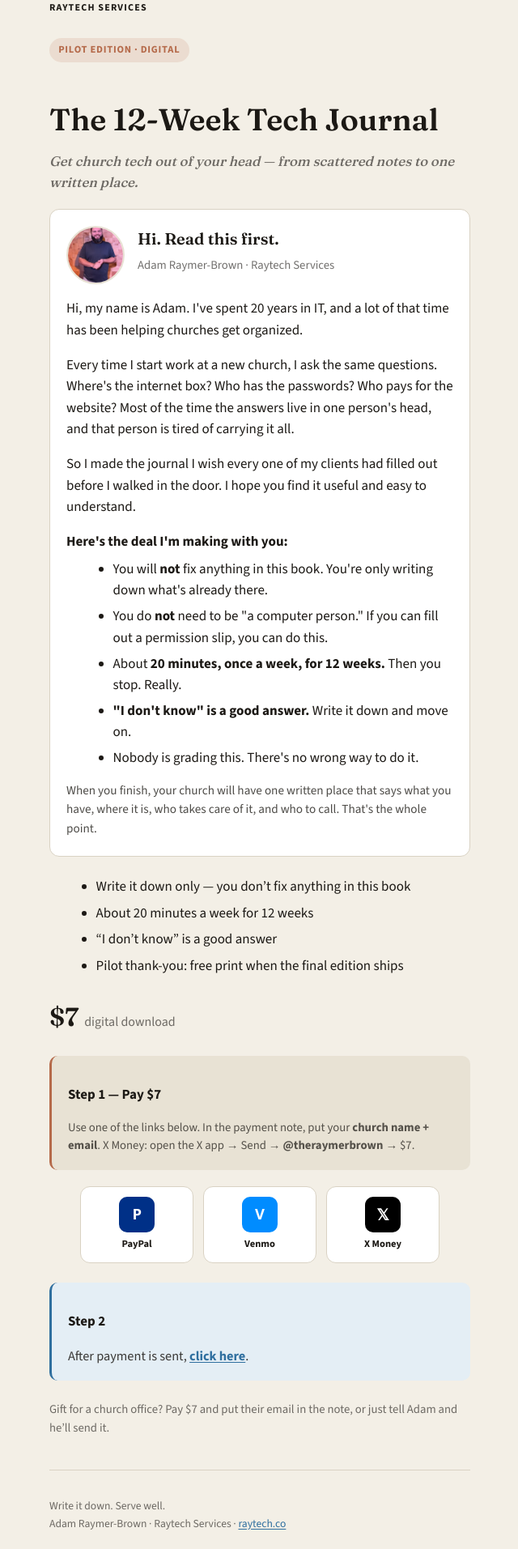
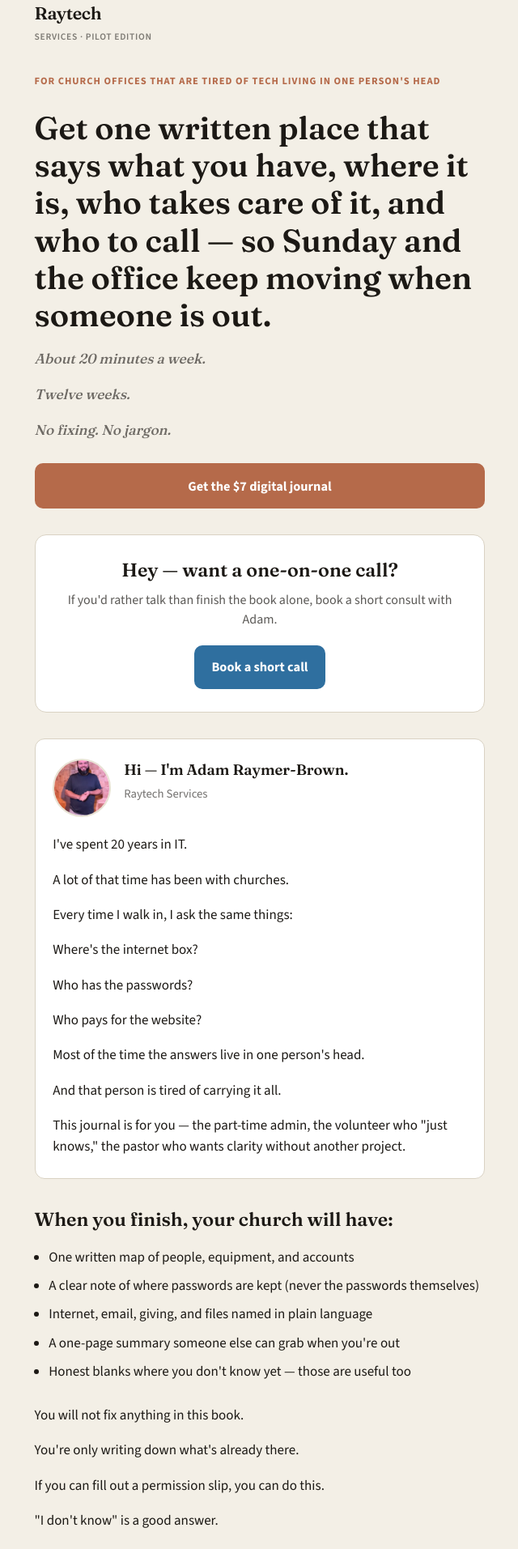
Before and after one commit to RaytechServices/raytech-web, a Next.js app: page /church in a window 1280 px wide. Shown: the part 40-1953 px from the top of the page at 81% size, without its empty margins (319-959 px from the left). Built offline with nearby package versions, Linux system fonts and the light colour scheme.

Commit message:
Taylor-style /church sales page + /church/book placeholder

```diff
--- a/src/app/church/page.tsx
+++ b/src/app/church/page.tsx
@@ -4,9 +4,73 @@ import Link from "next/link";
 export const metadata: Metadata = {
   title: "The 12-Week Tech Journal — $7 Pilot | Raytech Services",
   description:
-    "Get church tech out of your head — from scattered notes to one written place. $7 digital pilot.",
+    "One written place for church tech — what you have, where it is, who takes care of it, who to call. $7 digital pilot.",
 };
 
+/** Placeholder until Calendly / HubSpot / Bookings URL is live */
+const BOOKING_URL = "/church/book";
+
+const payLinkStyle = {
+  flex: "1 1 0",
+  minWidth: 96,
+  maxWidth: 140,
+  display: "flex",
+  flexDirection: "column" as const,
+  alignItems: "center",
+  justifyContent: "center",
+  gap: "0.35rem",
+  textDecoration: "none",
+  padding: "0.75rem 0.5rem",
+  borderRadius: 12,
+  background: "#fff",
+  border: "1px solid #d9d2c3",
+  color: "#1c1915",
+};
+
+function ConsultSlab() {
+  return (
+    <div
+      style={{
+        background: "#fff",
+        border: "1px solid #d9d2c3",
+        borderRadius: 14,
+        padding: "1.75rem 1.4rem",
+        margin: "2rem 0",
+        textAlign: "center",
+      }}
+    >
+      <p
+        style={{
+          fontFamily: "Fraunces, Georgia, serif",
+          fontSize: "1.45rem",
+          fontWeight: 700,
+          margin: "0 0 0.65rem",
+          lineHeight: 1.25,
+        }}
+      >
+        Hey — want a one-on-one call?
+      </p>
+      <p style={{ margin: "0 0 1.15rem", color: "rgba(28,25,21,0.72)", fontSize: "1rem" }}>
+        If you&apos;d rather talk than finish the book alone, book a short consult with Adam.
+      </p>
+      <a
+        href={BOOKING_URL}
+        style={{
+          display: "inline-block",
+          textDecoration: "none",
+          background: "#2f6f9f",
+          color: "#fff",
+          fontWeight: 700,
+          padding: "0.9rem 1.35rem",
+          borderRadius: 10,
+          fontSize: "1.02rem",
+        }}
+      >
+        Book a short call
+      </a>
+    </div>
+  );
+}
 
 export default function ChurchJournalPage() {
   return (
@@ -19,67 +83,100 @@ export default function ChurchJournalPage() {
         lineHeight: 1.55,
       }}
     >
-      <div style={{ maxWidth: 560, margin: "0 auto", padding: "2.5rem 1.25rem 3.5rem" }}>
+      <div style={{ maxWidth: 600, margin: "0 auto", padding: "2.5rem 1.35rem 3.5rem" }}>
+        {/* Header: wordmark only */}
+        <header style={{ marginBottom: "2.25rem" }}>
           <div
             style={{
-            fontSize: "0.75rem",
+              fontFamily: "Fraunces, Georgia, serif",
+              fontSize: "1.35rem",
               fontWeight: 700,
-            letterSpacing: "0.1em",
-            textTransform: "uppercase",
-            marginBottom: "1.75rem",
+              letterSpacing: "-0.02em",
             }}
           >
-          Raytech Services
+            Raytech
           </div>
           <div
             style={{
-            display: "inline-block",
-            background: "rgba(181,106,74,0.14)",
-            color: "#b56a4a",
+              fontSize: "0.72rem",
+              fontWeight: 600,
+              letterSpacing: "0.06em",
+              textTransform: "uppercase",
+              color: "rgba(28,25,21,0.55)",
+              marginTop: "0.2rem",
+            }}
+          >
+            Services · Pilot Edition
+          </div>
+        </header>
+
+        <p
+          style={{
             fontSize: "0.78rem",
             fontWeight: 700,
-            letterSpacing: "0.06em",
+            letterSpacing: "0.08em",
             textTransform: "uppercase",
-            padding: "0.35rem 0.7rem",
-            borderRadius: 999,
-            marginBottom: "1.5rem",
+            color: "#b56a4a",
+            marginBottom: "1.25rem",
+            lineHeight: 1.45,
           }}
         >
-          Pilot Edition · Digital
-        </div>
+          For church offices that are tired of tech living in one person&apos;s head
+        </p>
+
         <h1
           style={{
             fontFamily: "Fraunces, Georgia, serif",
-            fontSize: "clamp(1.85rem, 5vw, 2.35rem)",
-            lineHeight: 1.15,
-            marginBottom: "0.65rem",
+            fontSize: "clamp(1.75rem, 5vw, 2.45rem)",
+            lineHeight: 1.18,
+            marginBottom: "1rem",
             fontWeight: 700,
           }}
         >
-          The 12-Week Tech Journal
+          Get one written place that says what you have, where it is, who takes care of it, and who to call —
+          so Sunday and the office keep moving when someone is out.
         </h1>
-        <p
+
+        <p style={{ fontFamily: "Fraunces, Georgia, serif", fontStyle: "italic", color: "rgba(28,25,21,0.62)", fontSize: "1.08rem", marginBottom: "0.25rem" }}>
+          About 20 minutes a week.
+        </p>
+        <p style={{ fontFamily: "Fraunces, Georgia, serif", fontStyle: "italic", color: "rgba(28,25,21,0.62)", fontSize: "1.08rem", marginBottom: "0.25rem" }}>
+          Twelve weeks.
+        </p>
+        <p style={{ fontFamily: "Fraunces, Georgia, serif", fontStyle: "italic", color: "rgba(28,25,21,0.62)", fontSize: "1.08rem", marginBottom: "0.5rem" }}>
+          No fixing. No jargon.
+        </p>
+
+        <a
+          href="#get-journal"
           style={{
-            fontFamily: "Fraunces, Georgia, serif",
-            fontStyle: "italic",
-            color: "rgba(28,25,21,0.62)",
-            fontSize: "1.05rem",
-            marginBottom: "1.25rem",
+            display: "block",
+            textAlign: "center",
+            textDecoration: "none",
+            background: "#b56a4a",
+            color: "#fff",
+            fontWeight: 700,
+            padding: "0.95rem 1.25rem",
+            borderRadius: 10,
+            fontSize: "1.02rem",
+            margin: "1.75rem 0 0.5rem",
           }}
         >
-          Get church tech out of your head — from scattered notes to one written place.
-        </p>
+          Get the $7 digital journal
+        </a>
+
+        <ConsultSlab />
 
         <section
           style={{
             background: "#fff",
             borderRadius: 12,
-            padding: "1.25rem 1.25rem 1.35rem",
-            margin: "0 0 1.5rem",
+            padding: "1.5rem 1.35rem 1.6rem",
+            margin: "0 0 2rem",
             border: "1px solid #d9d2c3",
           }}
         >
-          <div style={{ display: "flex", gap: "1rem", alignItems: "flex-start", marginBottom: "1rem" }}>
+          <div style={{ display: "flex", gap: "1rem", alignItems: "flex-start", marginBottom: "1.35rem" }}>
             {/* eslint-disable-next-line @next/next/no-img-element */}
             <img
               src="/images/adam-casual.jpg"
@@ -96,72 +193,89 @@ export default function ChurchJournalPage() {
               }}
             />
             <div>
-              <h2
-                style={{
-                  fontFamily: "Fraunces, Georgia, serif",
-                  fontSize: "1.25rem",
-                  margin: "0 0 0.35rem",
-                  fontWeight: 700,
-                }}
-              >
-                Hi. Read this first.
-              </h2>
+              <p style={{ margin: "0 0 0.25rem", fontWeight: 700, fontFamily: "Fraunces, Georgia, serif", fontSize: "1.15rem" }}>
+                Hi — I&apos;m Adam Raymer-Brown.
+              </p>
               <p style={{ margin: 0, fontSize: "0.92rem", color: "rgba(28,25,21,0.62)" }}>
-                Adam Raymer-Brown · Raytech Services
+                Raytech Services
               </p>
             </div>
           </div>
-          <p style={{ marginBottom: "0.75rem" }}>
-            Hi, my name is Adam. I&apos;ve spent 20 years in IT, and a lot of that time has been helping churches get
-            organized.
-          </p>
-          <p style={{ marginBottom: "0.75rem" }}>
-            Every time I start work at a new church, I ask the same questions. Where&apos;s the internet box? Who has
-            the passwords? Who pays for the website? Most of the time the answers live in one person&apos;s head, and
-            that person is tired of carrying it all.
-          </p>
-          <p style={{ marginBottom: "0.75rem" }}>
-            So I made the journal I wish every one of my clients had filled out before I walked in the door. I hope you
-            find it useful and easy to understand.
-          </p>
-          <p style={{ fontWeight: 700, marginBottom: "0.45rem" }}>Here&apos;s the deal I&apos;m making with you:</p>
-          <ul style={{ margin: "0 0 0.85rem 1.1rem" }}>
-            <li style={{ margin: "0.35rem 0" }}>
-              You will <strong>not</strong> fix anything in this book. You&apos;re only writing down what&apos;s already
-              there.
-            </li>
-            <li style={{ margin: "0.35rem 0" }}>
-              You do <strong>not</strong> need to be &quot;a computer person.&quot; If you can fill out a permission
-              slip, you can do this.
-            </li>
-            <li style={{ margin: "0.35rem 0" }}>
-              About <strong>20 minutes, once a week, for 12 weeks.</strong> Then you stop. Really.
-            </li>
-            <li style={{ margin: "0.35rem 0" }}>
-              <strong>&quot;I don&apos;t know&quot; is a good answer.</strong> Write it down and move on.
-            </li>
-            <li style={{ margin: "0.35rem 0" }}>Nobody is grading this. There&apos;s no wrong way to do it.</li>
-          </ul>
-          <p style={{ marginBottom: 0, fontSize: "0.95rem", color: "rgba(28,25,21,0.78)" }}>
-            When you finish, your church will have one written place that says what you have, where it is, who takes
-            care of it, and who to call. That&apos;s the whole point.
+          <p style={{ marginBottom: "0.85rem" }}>I&apos;ve spent 20 years in IT.</p>
+          <p style={{ marginBottom: "0.85rem" }}>A lot of that time has been with churches.</p>
+          <p style={{ marginBottom: "0.85rem" }}>Every time I walk in, I ask the same things:</p>
+          <p style={{ marginBottom: "0.35rem" }}>Where&apos;s the internet box?</p>
+          <p style={{ marginBottom: "0.35rem" }}>Who has the passwords?</p>
+          <p style={{ marginBottom: "0.85rem" }}>Who pays for the website?</p>
+          <p style={{ marginBottom: "0.85rem" }}>Most of the time the answers live in one person&apos;s head.</p>
+          <p style={{ marginBottom: "0.85rem" }}>And that person is tired of carrying it all.</p>
+          <p style={{ marginBottom: 0 }}>
+            This journal is for you — the part-time admin, the volunteer who &quot;just knows,&quot; the pastor who
+            wants clarity without another project.
           </p>
         </section>
 
-        <ul style={{ margin: "1rem 0 1.5rem 1.1rem" }}>
-          <li style={{ margin: "0.4rem 0" }}>Write it down only — you don’t fix anything in this book</li>
-          <li style={{ margin: "0.4rem 0" }}>About 20 minutes a week for 12 weeks</li>
-          <li style={{ margin: "0.4rem 0" }}>“I don’t know” is a good answer</li>
-          <li style={{ margin: "0.4rem 0" }}>Pilot thank-you: free print when the final edition ships</li>
+        <h2 style={{ fontFamily: "Fraunces, Georgia, serif", fontSize: "1.45rem", marginBottom: "1rem", fontWeight: 700 }}>
+          When you finish, your church will have:
+        </h2>
+        <ul style={{ margin: "0 0 1.75rem 1.1rem", padding: 0 }}>
+          <li style={{ margin: "0.55rem 0" }}>One written map of people, equipment, and accounts</li>
+          <li style={{ margin: "0.55rem 0" }}>A clear note of where passwords are kept (never the passwords themselves)</li>
+          <li style={{ margin: "0.55rem 0" }}>Internet, email, giving, and files named in plain language</li>
+          <li style={{ margin: "0.55rem 0" }}>A one-page summary someone else can grab when you&apos;re out</li>
+          <li style={{ margin: "0.55rem 0" }}>Honest blanks where you don&apos;t know yet — those are useful too</li>
         </ul>
 
-        <p style={{ fontFamily: "Fraunces, Georgia, serif", fontSize: "2rem", fontWeight: 700, margin: "1.25rem 0 1.5rem" }}>
-          $7{" "}
-          <span style={{ fontSize: "1rem", fontWeight: 500, color: "rgba(28,25,21,0.62)", fontFamily: '"Source Sans 3", sans-serif' }}>
-            digital download
-          </span>
+        <p style={{ marginBottom: "0.55rem" }}>You will not fix anything in this book.</p>
+        <p style={{ marginBottom: "0.55rem" }}>You&apos;re only writing down what&apos;s already there.</p>
+        <p style={{ marginBottom: "0.55rem" }}>If you can fill out a permission slip, you can do this.</p>
+        <p style={{ marginBottom: "1.5rem" }}>&quot;I don&apos;t know&quot; is a good answer.</p>
+
+        <div
+          style={{
+            background: "#fff",
+            borderLeft: "3px solid #b56a4a",
+            borderRadius: 10,
+            padding: "1.25rem 1.35rem",
+            marginBottom: "1.5rem",
+          }}
+        >
+          <p style={{ margin: 0, fontFamily: "Fraunces, Georgia, serif", fontSize: "1.12rem", lineHeight: 1.45 }}>
+            We don&apos;t sell you a binder of tech homework.
+          </p>
+          <p style={{ margin: "0.85rem 0 0", lineHeight: 1.5 }}>
+            We give you a calm path to get church tech out of your head and onto paper — so the church isn&apos;t one
+            flu season away from chaos.
+          </p>
+        </div>
+
+        <ConsultSlab />
+
+        <h2 style={{ fontFamily: "Fraunces, Georgia, serif", fontSize: "1.35rem", marginBottom: "0.85rem", fontWeight: 700 }}>
+          What&apos;s inside
+        </h2>
+        <p style={{ marginBottom: "0.55rem" }}>Twelve short weeks.</p>
+        <p style={{ marginBottom: "0.85rem" }}>
+          People. Equipment. Passwords (where they live). Internet. Email. Giving. Files. Bills. Backups. Access. Who to
+          call. One-page summary.
+        </p>
+        <p style={{ marginBottom: "0.85rem" }}>
+          Plus a short &quot;where are you stuck?&quot; path when you&apos;re ready for a second set of eyes.
+        </p>
+        <p style={{ marginBottom: "2rem", color: "rgba(28,25,21,0.72)" }}>
+          Pilot thank-you: early reviewers get a free printed copy when the final edition ships.
         </p>
 
+        <h2 style={{ fontFamily: "Fraunces, Georgia, serif", fontSize: "1.35rem", marginBottom: "0.85rem", fontWeight: 700 }}>
+          The digital pilot is $7.
+        </h2>
+        <p style={{ marginBottom: "0.55rem" }}>I&apos;m not going to spend much more time selling it.</p>
+        <p style={{ marginBottom: "0.55rem" }}>If it&apos;s useful, you&apos;ll know in the first two weeks of writing.</p>
+        <p style={{ marginBottom: "2rem" }}>
+          If you want help beyond the book, reach out — we&apos;ll tell you plainly whether Raytech is a fit.
+        </p>
+
+        <div id="get-journal" style={{ scrollMarginTop: "1.5rem" }}>
           <div
             style={{
               background: "#e8e2d4",
@@ -173,8 +287,8 @@ export default function ChurchJournalPage() {
           >
             <p style={{ fontWeight: 700, marginBottom: "0.45rem" }}>Step 1 — Pay $7</p>
             <p style={{ fontSize: "0.92rem", color: "rgba(28,25,21,0.72)", marginBottom: 0 }}>
-            Use one of the links below. In the payment note, put your <strong>church name + email</strong>.
-            X Money: open the X app → Send → <strong>@theraymerbrown</strong> → $7.
+              Use one of the links below. In the payment note, put your <strong>church name + email</strong>. X Money:
+              open the X app → Send → <strong>@theraymerbrown</strong> → $7.
             </p>
           </div>
 
@@ -189,131 +303,16 @@ export default function ChurchJournalPage() {
               flexWrap: "wrap",
             }}
           >
-          <a
-            href="https://www.paypal.com/paypalme/adamraymer826/7"
-            target="_blank"
-            rel="noopener noreferrer"
-            aria-label="Pay $7 with PayPal"
-            title="PayPal"
-            style={{
-              flex: "1 1 0",
-              minWidth: 96,
-              maxWidth: 140,
-              display: "flex",
-              flexDirection: "column",
-              alignItems: "center",
-              justifyContent: "center",
-              gap: "0.35rem",
-              textDecoration: "none",
-              padding: "0.75rem 0.5rem",
-              borderRadius: 12,
-              background: "#fff",
-              border: "1px solid #d9d2c3",
-              color: "#1c1915",
-            }}
-          >
-            <span
-              style={{
-                width: 44,
-                height: 44,
-                borderRadius: 10,
-                background: "#003087",
-                color: "#fff",
-                display: "flex",
-                alignItems: "center",
-                justifyContent: "center",
-                fontWeight: 800,
-                fontSize: "1.15rem",
-                letterSpacing: "-0.02em",
-                fontFamily: "system-ui, sans-serif",
-              }}
-            >
-              P
-            </span>
+            <a href="https://www.paypal.com/paypalme/adamraymer826/7" target="_blank" rel="noopener noreferrer" aria-label="Pay $7 with PayPal" title="PayPal" style={payLinkStyle}>
+              <span style={{ width: 44, height: 44, borderRadius: 10, background: "#003087", color: "#fff", display: "flex", alignItems: "center", justifyContent: "center", fontWeight: 800, fontSize: "1.15rem", fontFamily: "system-ui, sans-serif" }}>P</span>
               <span style={{ fontSize: "0.78rem", fontWeight: 700 }}>PayPal</span>
             </a>
-          <a
-            href="https://venmo.com/u/adam-raymer-brown?txn=pay&amount=7&note=12-Week%20Tech%20Journal"
-            target="_blank"
-            rel="noopener noreferrer"
-            aria-label="Pay $7 with Venmo"
-            title="Venmo"
-            style={{
-              flex: "1 1 0",
-              minWidth: 96,
-              maxWidth: 140,
-              display: "flex",
-              flexDirection: "column",
-              alignItems: "center",
-              justifyContent: "center",
-              gap: "0.35rem",
-              textDecoration: "none",
-              padding: "0.75rem 0.5rem",
-              borderRadius: 12,
-              background: "#fff",
-              border: "1px solid #d9d2c3",
-              color: "#1c1915",
-            }}
-          >
-            <span
-              style={{
-                width: 44,
-                height: 44,
-                borderRadius: 10,
-                background: "#008CFF",
-                color: "#fff",
-                display: "flex",
-                alignItems: "center",
-                justifyContent: "center",
-                fontWeight: 800,
-                fontSize: "1.15rem",
-                fontFamily: "system-ui, sans-serif",
-              }}
-            >
-              V
-            </span>
+            <a href="https://venmo.com/u/adam-raymer-brown?txn=pay&amount=7&note=12-Week%20Tech%20Journal" target="_blank" rel="noopener noreferrer" aria-label="Pay $7 with Venmo" title="Venmo" style={payLinkStyle}>
+              <span style={{ width: 44, height: 44, borderRadius: 10, background: "#008CFF", color: "#fff", display: "flex", alignItems: "center", justifyContent: "center", fontWeight: 800, fontSize: "1.15rem", fontFamily: "system-ui, sans-serif" }}>V</span>
               <span style={{ fontSize: "0.78rem", fontWeight: 700 }}>Venmo</span>
             </a>
-          <a
-            href="https://x.com/theraymerbrown"
-            target="_blank"
-            rel="noopener noreferrer"
-            aria-label="Pay $7 with X Money to @theraymerbrown"
-            title="X Money"
-            style={{
-              flex: "1 1 0",
-              minWidth: 96,
-              maxWidth: 140,
-              display: "flex",
-              flexDirection: "column",
-              alignItems: "center",
-              justifyContent: "center",
-              gap: "0.35rem",
-              textDecoration: "none",
-              padding: "0.75rem 0.5rem",
-              borderRadius: 12,
-              background: "#fff",
-              border: "1px solid #d9d2c3",
-              color: "#1c1915",
-            }}
-          >
-            <span
-              style={{
-                width: 44,
-                height: 44,
-                borderRadius: 10,
-                background: "#000",
-                color: "#fff",
-                display: "flex",
-                alignItems: "center",
-                justifyContent: "center",
-                fontWeight: 800,
-                fontSize: "1.2rem",
-                fontFamily: "system-ui, sans-serif",
-              }}
-            >
-              𝕏
-            </span>
+            <a href="https://x.com/theraymerbrown" target="_blank" rel="noopener noreferrer" aria-label="Pay $7 with X Money to @theraymerbrown" title="X Money" style={payLinkStyle}>
+              <span style={{ width: 44, height: 44, borderRadius: 10, background: "#000", color: "#fff", display: "flex", alignItems: "center", justifyContent: "center", fontWeight: 800, fontSize: "1.2rem", fontFamily: "system-ui, sans-serif" }}>𝕏</span>
               <span style={{ fontSize: "0.78rem", fontWeight: 700 }}>X Money</span>
             </a>
           </div>
@@ -324,6 +323,7 @@ export default function ChurchJournalPage() {
               borderRadius: 10,
               padding: "1.15rem 1.25rem",
               borderLeft: "3px solid #2f6f9f",
+              marginBottom: "1.25rem",
             }}
           >
             <p style={{ fontWeight: 700, marginBottom: "0.45rem" }}>Step 2</p>
@@ -335,28 +335,31 @@ export default function ChurchJournalPage() {
               .
             </p>
           </div>
+        </div>
 
-        <p style={{ marginTop: "1.5rem", fontSize: "0.92rem", color: "rgba(28,25,21,0.62)" }}>
-          Gift for a church office? Pay $7 and put their email in the note, or just tell Adam and he’ll send it.
+        <p style={{ marginTop: "0.5rem", fontSize: "0.92rem", color: "rgba(28,25,21,0.62)", marginBottom: "2rem" }}>
+          Gift for a church office? Pay $7 and put their email in the note, or just tell Adam and he&apos;ll send it.
         </p>
-        <div
+
+        <ConsultSlab />
+
+        {/* Footer: resources line only — no booking CTA */}
+        <footer
           style={{
             marginTop: "2.5rem",
             paddingTop: "1.25rem",
             borderTop: "1px solid #d9d2c3",
-            fontSize: "0.85rem",
-            color: "rgba(28,25,21,0.62)",
+            fontSize: "0.95rem",
+            color: "rgba(28,25,21,0.72)",
           }}
         >
-          <p>
-            Write it down. Serve well.
-            <br />
-            Adam Raymer-Brown · Raytech Services ·{" "}
-            <a href="https://raytech.co" style={{ color: "#2f6f9f" }}>
-              raytech.co
+          <p style={{ margin: 0 }}>
+            Want more resources?{" "}
+            <a href="https://raytech.co/church" style={{ color: "#2f6f9f", fontWeight: 700 }}>
+              raytech.co/church
             </a>
           </p>
-        </div>
+        </footer>
       </div>
     </main>
   );
```
Lines whose indentation alone changed are shown as unchanged.
